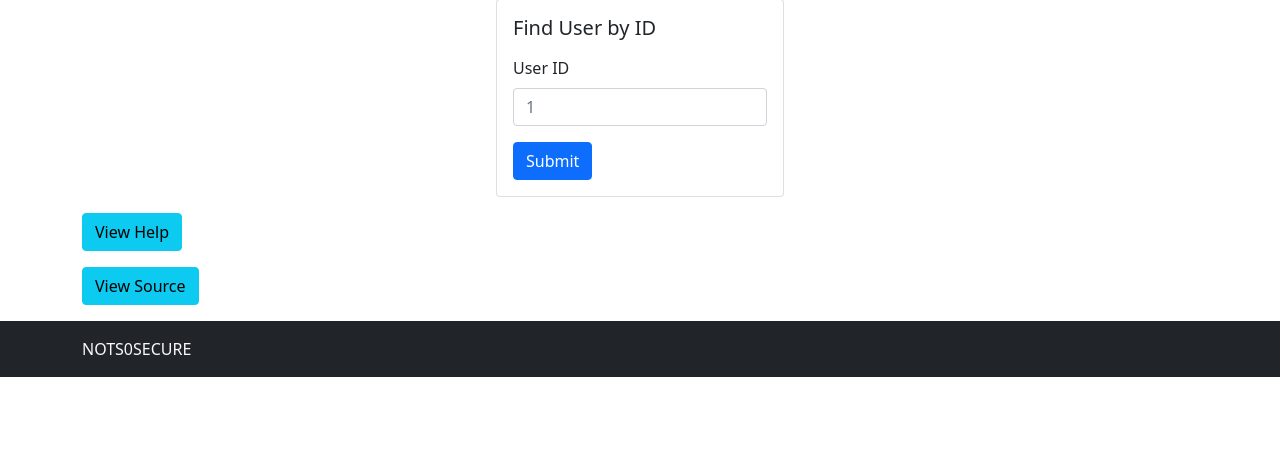
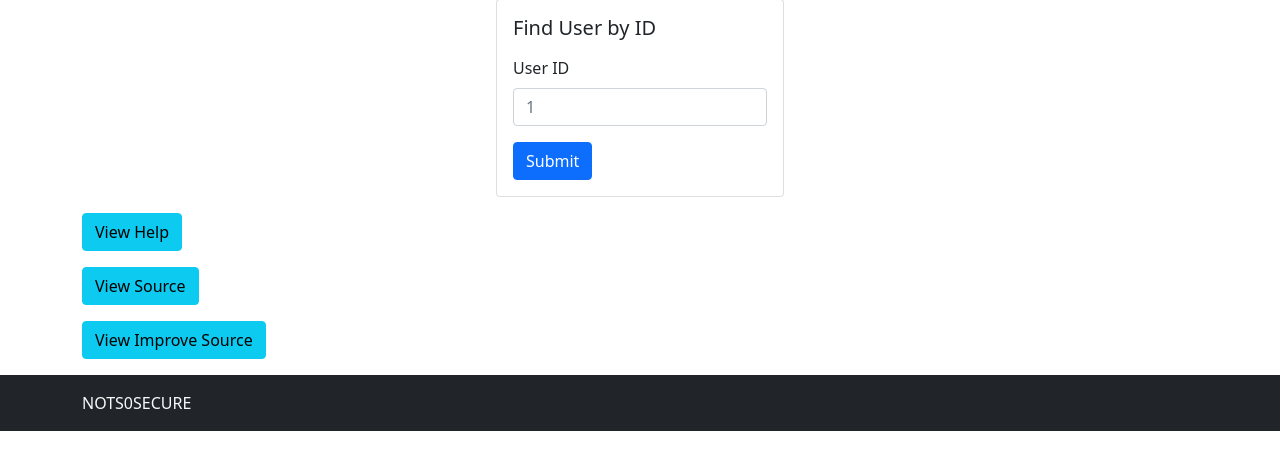
Before and after one commit to patarawatnil/nots0secure, a PHP site: page /vulnerabilities/sql_injection in a window 1280 px wide. Shown: the part 129-599 px from the top of the page. Run offline with PHP 8.4, Linux system fonts and the light colour scheme.

Commit message:
Add SQLI Vulnerability

```diff
--- a/vulnerabilities/sql_injection/index.php
+++ b/vulnerabilities/sql_injection/index.php
@@ -16,7 +16,7 @@ include(WEB_PAGE_TO_ROOT . 'static/layouts/header.php');
     <!-- Card to contain form -->
     <div class="card mt-3 mx-auto" style="width: 18rem;">
         <div class="card-body">
-            <!-- Form -->
+            <!-- Form will submit to same page-->
             <form method="get" name="find_userid">
                 <h5 class="card-title">Find User by ID</h5>
                 <!-- Enter user id -->
@@ -33,15 +33,22 @@ include(WEB_PAGE_TO_ROOT . 'static/layouts/header.php');
     </div>
     <!-- End of Form -->
 
+<!--View Result-->
+<?php if (isset($_GET['Submit'])) { ?>
+
+    <p class="fw-bold">Result</p>
+
     <?php
     //Include Unsecure Code
     include('source/low.php')
 
     ?>
+<?php } ?>
 
     <!-- View Help -->
     <div class="mt-3">
-        <button class="btn btn-info" type="button" data-bs-toggle="collapse" data-bs-target="#viewhelp" aria-expanded="false" aria-controls="viewhelp">
+        <button class="btn btn-info" type="button" data-bs-toggle="collapse" data-bs-target="#viewhelp"
+            aria-expanded="false" aria-controls="viewhelp">
             View Help
         </button>
     </div>
@@ -80,13 +87,15 @@ include(WEB_PAGE_TO_ROOT . 'static/layouts/header.php');
 
     <!--View Source-->
     <div class="mt-3">
-        <button class="btn btn-info" type="button" data-bs-toggle="collapse" data-bs-target="#viewsource" aria-expanded="false" aria-controls="viewsource">
+        <button class="btn btn-info" type="button" data-bs-toggle="collapse" data-bs-target="#viewsource"
+            aria-expanded="false" aria-controls="viewsource">
             View Source
         </button>
     </div>
     <div class="collapse" id="viewsource">
         <div class="mt-3 text-wrap">
             <div class="card card-body">
+                <p class="fw-bold">Unsecure SQL Injection Source</p>
                 <code><?php
                         $source_code = file_get_contents('./source/low.php');
                         $source_code = str_replace(array('$html .='), array('echo'), $source_code);
@@ -100,6 +109,50 @@ include(WEB_PAGE_TO_ROOT . 'static/layouts/header.php');
     </div>
     <!--End of View Source-->
 
+    <!--View Improve Result-->
+    <?php if (isset($_GET['Submit'])) { ?>
+    <div class="mt-3">
+        <button class="btn btn-info" type="button" data-bs-toggle="collapse" data-bs-target="#viewimproveresult"
+            aria-expanded="false" aria-controls="viewimproveresult">
+            View Improve Result
+        </button>
+    </div>
+    <div class="collapse" id="viewimproveresult">
+        <div class="card card-body">
+            <div>
+                <?php
+                    include('source/improve.php');
+                    ?>
+            </div>
+        </div>
+    </div>
+    <?php } ?>
+    <!--End of View Improve Result-->
+
+    <!--View Improve Source-->
+    <div class="mt-3">
+        <button class="btn btn-info" type="button" data-bs-toggle="collapse" data-bs-target="#viewimprovesource"
+            aria-expanded="false" aria-controls="viewimprovesource">
+            View Improve Source
+        </button>
+    </div>
+    <div class="collapse" id="viewimprovesource">
+        <div class="mt-3 text-wrap">
+            <div class="card card-body">
+                <p class="fw-bold">Improve SQL Injection Source</p>
+                <code><?php
+                        $source_code = file_get_contents('./source/improve.php');
+                        $source_code = str_replace(array('$html .='), array('echo'), $source_code);
+                        $source_code = highlight_string($source_code, true);
+
+                        echo $source_code;
+
+                        ?></code>
+            </div>
+        </div>
+    </div>
+    <!--End of View Improve Source-->
+
 </div>
 
 <?php
--- a/vulnerabilities/sql_injection/source/low.php
+++ b/vulnerabilities/sql_injection/source/low.php
@@ -18,9 +18,10 @@ try {
         $conn->setAttribute(PDO::ATTR_ERRMODE, PDO::ERRMODE_EXCEPTION);
         /*
     * There is vulnerable in prepare statement.
-    * User able to view all of user data with input that replace within $userid for example if user submit %' or '0'='0 in textbox it will make statement to
+    * User able to view all of user data with input that replace within $userid
+    * for example if user submit %' or '0'='0 in textbox it will make statement become to
     * SELECT user_id, first_name, last_name FROM users WHERE user_id = '%' or '0'='0'
-    * which query everything because condition is always true
+    * which return everything because condition is always true
     */
         $stmt = $conn->prepare("SELECT user_id, first_name, last_name FROM users WHERE user_id = '$userid'");
         // Execute Statement
```
Also changed, not shown: vulnerabilities/sql_injection/source/improve.php (added, +78 -0 lines). Lines whose indentation alone changed are shown as unchanged.
